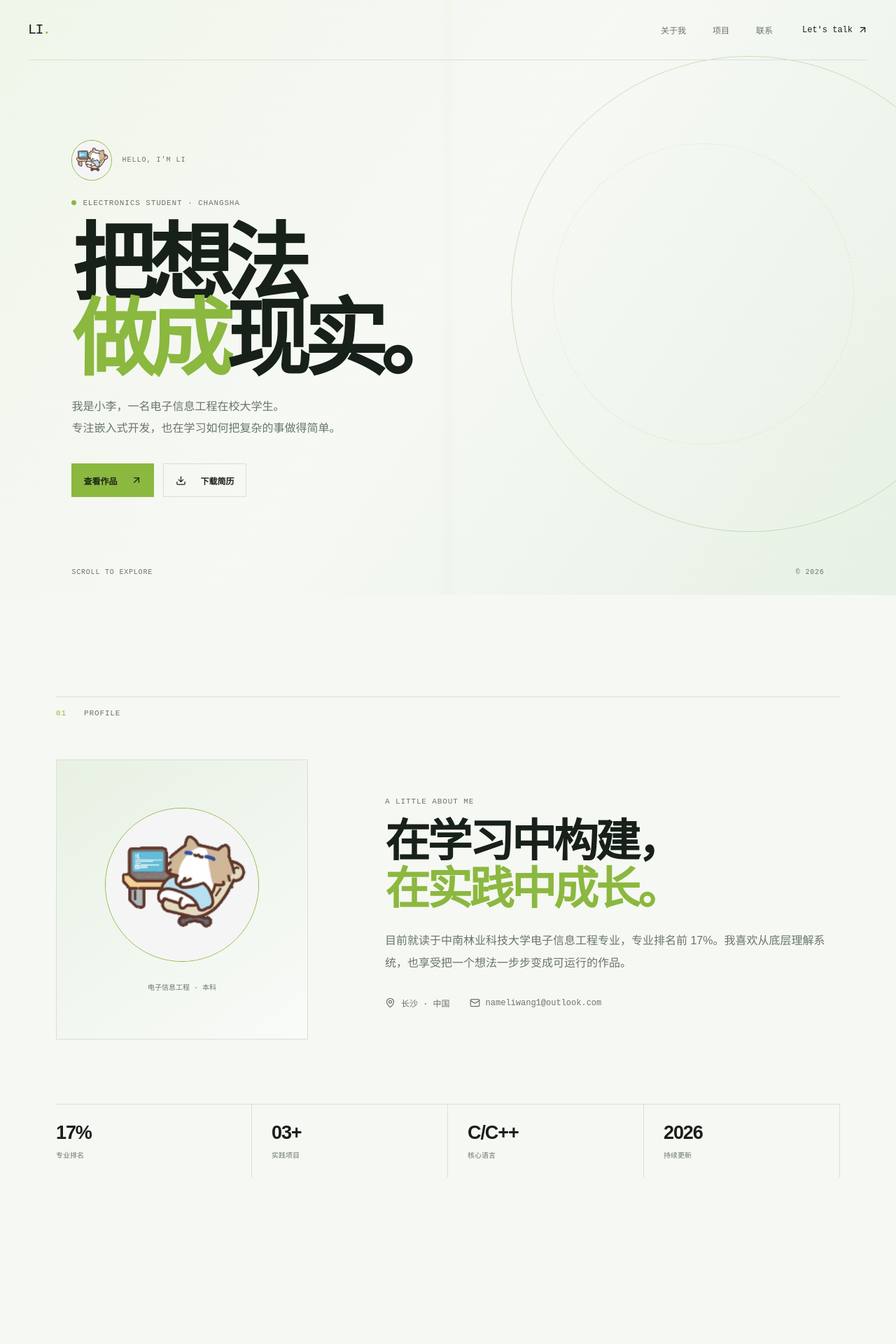
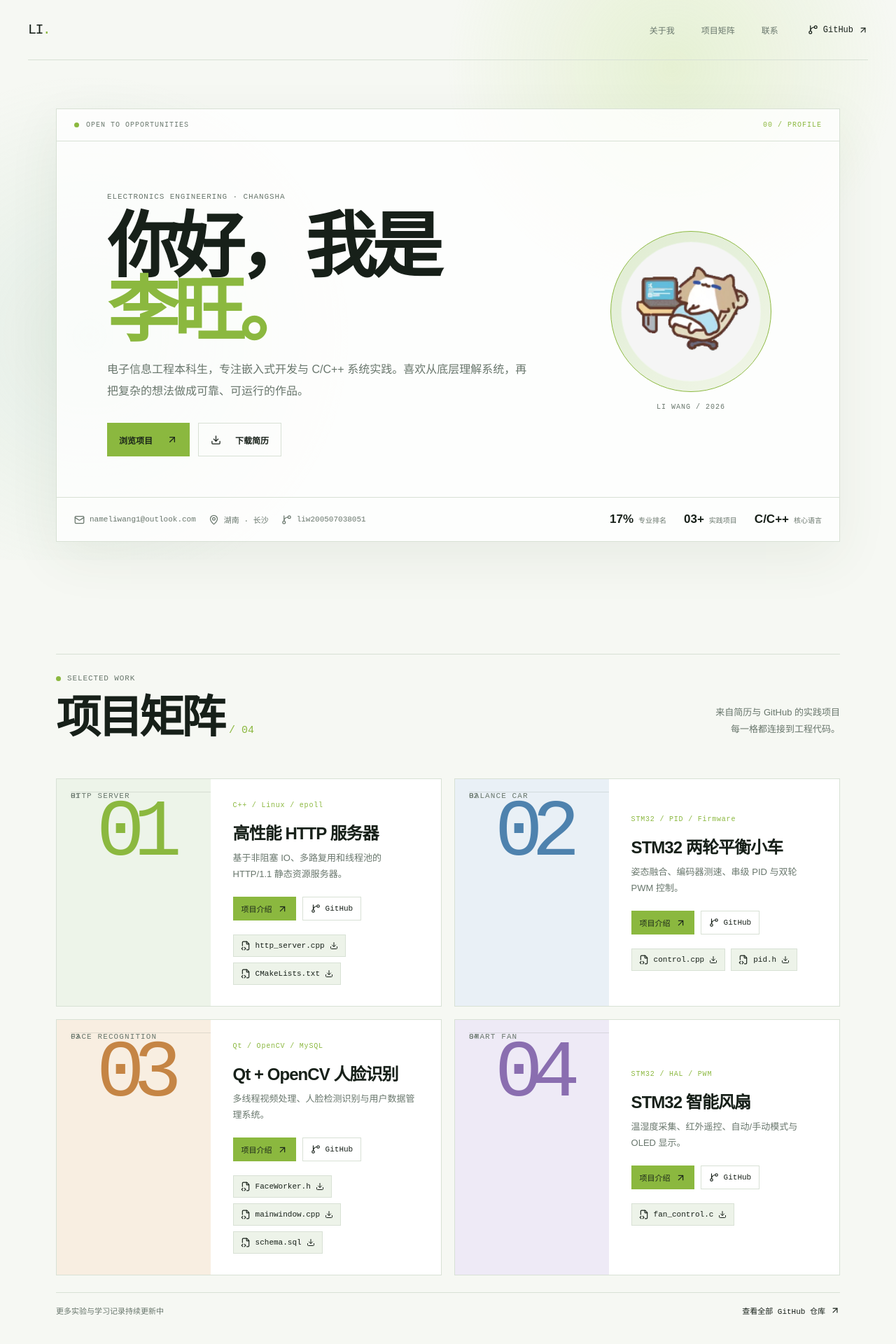
Before and after one commit to liw200507038051/my-personal-site, a React (Vite) app: page / in a window 1280 px wide. Shown: the top 1920 px of the page at 70% size. Built offline with nearby package versions, Linux system fonts and the light colour scheme.

Commit message:
feat: redesign profile and project matrix layout

```diff
--- a/src/main.jsx
+++ b/src/main.jsx
@@ -1,14 +1,16 @@
 import React from 'react';
 import { createRoot } from 'react-dom/client';
-import { ArrowUpRight, Download, Mail, MapPin, Menu, X, FileCode2, BookOpen } from 'lucide-react';
+import { ArrowUpRight, Download, Mail, MapPin, Menu, X, GitBranch, ExternalLink, FileCode2 } from 'lucide-react';
+const Github = GitBranch;
 import avatar from '../头像.png';
 import '../styles.css';
 
+const githubProfile = 'https://github.com/liw200507038051';
 const projects = [
-  { number: '01', title: '高性能 HTTP 服务器', type: 'C++ / Linux / epoll', text: '非阻塞 IO、多路复用、线程池与 HTTP/1.1 静态资源服务。', detail: '采用 Reactor 思路：主线程使用 epoll 监听连接，非阻塞 socket 读取请求，线程池处理解析和静态文件响应，并对路径穿越、半包和错误状态码做防护。', files: [['http_server.cpp', './project-code/http_server/http_server.cpp'], ['CMakeLists.txt', './project-code/http_server/CMakeLists.txt']], github: 'https://github.com/liw200507038051?tab=repositories' },
-  { number: '02', title: 'STM32 两轮平衡小车', type: 'STM32 / PID / Firmware', text: '姿态融合、编码器测速、串级 PID 与双轮 PWM 控制。', detail: '以固定周期执行姿态更新、编码器测速和串级 PID：姿态环负责快速平衡，速度环负责前后运动，转向量通过左右轮差速叠加输出。', files: [['control.cpp', './project-code/balance_car/control.cpp']], github: 'https://github.com/liw200507038051?tab=repositories' },
-  { number: '03', title: 'Qt + OpenCV 人脸识别', type: 'Qt / OpenCV / MySQL', text: '多线程视频处理、人脸检测识别与用户数据管理。', detail: 'UI 线程负责交互和显示，摄像头采集与 OpenCV 检测放在 worker 线程，通过 Qt 信号槽传回结果；MySQL 保存用户信息和特征文件索引。', files: [['FaceWorker.h', './project-code/face_qt/FaceWorker.h'], ['mainwindow.cpp', './project-code/face_qt/mainwindow.cpp'], ['schema.sql', './project-code/face_qt/schema.sql']], github: 'https://github.com/liw200507038051?tab=repositories' },
-  { number: '04', title: 'STM32 智能风扇', type: 'STM32 / HAL / PWM', text: '温湿度采集、红外遥控、自动/手动模式与 OLED 显示。', detail: '通过 DHT11、人体红外和红外遥控输入实现自动/手动状态机，使用 PWM 控制电机档位，OLED 显示温度、风速和工作模式。', files: [['fan_control.c', './project-code/smart_fan/fan_control.c']], github: 'https://github.com/liw200507038051?tab=repositories' },
+  { number: '01', title: '高性能 HTTP 服务器', english: 'HTTP SERVER', type: 'C++ / Linux / epoll', text: '基于非阻塞 IO、多路复用和线程池的 HTTP/1.1 静态资源服务器。', detail: '采用 Reactor 思路：主线程使用 epoll 监听连接，非阻塞 socket 读取请求，线程池处理解析和静态文件响应，并对路径穿越、半包和错误状态码做防护。', github: `${githubProfile}/HTTP-Server`, files: [['http_server.cpp', './project-code/http_server/http_server.cpp'], ['CMakeLists.txt', './project-code/http_server/CMakeLists.txt']], accent: 'lime' },
+  { number: '02', title: 'STM32 两轮平衡小车', english: 'BALANCE CAR', type: 'STM32 / PID / Firmware', text: '姿态融合、编码器测速、串级 PID 与双轮 PWM 控制。', detail: '以固定周期执行姿态更新、编码器测速和串级 PID：姿态环负责快速平衡，速度环负责前后运动，转向量通过左右轮差速叠加输出。', github: `${githubProfile}/Bluetooth-Remote-Controlled-Car-System`, files: [['control.cpp', './project-code/balance_car/control.cpp'], ['pid.h', './project-code/balance_car/pid.h']], accent: 'blue' },
+  { number: '03', title: 'Qt + OpenCV 人脸识别', english: 'FACE RECOGNITION', type: 'Qt / OpenCV / MySQL', text: '多线程视频处理、人脸检测识别与用户数据管理系统。', detail: 'UI 线程负责交互和显示，摄像头采集与 OpenCV 检测放在 worker 线程，通过 Qt 信号槽传回结果；MySQL 保存用户信息和特征文件索引。', github: `${githubProfile}/Qt-based-Face-Recognition`, files: [['FaceWorker.h', './project-code/face_qt/FaceWorker.h'], ['mainwindow.cpp', './project-code/face_qt/mainwindow.cpp'], ['schema.sql', './project-code/face_qt/schema.sql']], accent: 'orange' },
+  { number: '04', title: 'STM32 智能风扇', english: 'SMART FAN', type: 'STM32 / HAL / PWM', text: '温湿度采集、红外遥控、自动/手动模式与 OLED 显示。', detail: '通过 DHT11、人体红外和红外遥控输入实现自动/手动状态机，使用 PWM 控制电机档位，OLED 显示温度、风速和工作模式。', github: `${githubProfile}/Intelligent-Fan-System`, files: [['fan_control.c', './project-code/smart_fan/fan_control.c']], accent: 'purple' },
 ];
 
 function App() {
@@ -17,13 +19,14 @@ function App() {
   const closeMenu = () => setMenuOpen(false);
   return <div className="app">
     <div className="ambient" aria-hidden="true" />
-    <header className="nav"><a className="logo" href="#top">LI<span>.</span></a><nav className={menuOpen ? 'open' : ''}><a href="#about" onClick={closeMenu}>关于我</a><a href="#projects" onClick={closeMenu}>项目</a><a href="#contact" onClick={closeMenu}>联系</a></nav><a className="nav-cta" href="#contact">Let's talk <ArrowUpRight size={15} /></a><button className="menu-toggle" onClick={() => setMenuOpen(!menuOpen)} aria-label="打开导航">{menuOpen ? <X /> : <Menu />}</button></header>
+    <header className="nav"><a className="logo" href="#top">LI<span>.</span></a><nav className={menuOpen ? 'open' : ''}><a href="#about" onClick={closeMenu}>关于我</a><a href="#projects" onClick={closeMenu}>项目矩阵</a><a href="#contact" onClick={closeMenu}>联系</a></nav><a className="nav-cta" href={githubProfile} target="_blank" rel="noreferrer"><Github size={15} /> GitHub <ArrowUpRight size={14} /></a><button className="menu-toggle" onClick={() => setMenuOpen(!menuOpen)} aria-label="打开导航">{menuOpen ? <X /> : <Menu />}</button></header>
     <main id="top">
-      <section className="hero"><div className="hero-bg"><div className="scanlines" /><div className="hero-orbit orbit-a" /><div className="hero-orbit orbit-b" /></div><div className="hero-content"><div className="hero-avatar"><img src={avatar} alt="小李的头像" /><span>HELLO, I'M LI</span></div><p className="kicker"><i /> ELECTRONICS STUDENT · CHANGSHA</p><h1>把想法<br /><em>做成</em>现实。</h1><p className="hero-copy">我是小李，一名电子信息工程在校大学生。<br />专注嵌入式开发，也在学习如何把复杂的事做得简单。</p><div className="hero-actions"><a className="solid-btn" href="#projects">查看作品 <ArrowUpRight size={16} /></a><a className="outline-btn" href="./简历.pdf" download="小李-简历.pdf"><Download size={15} /> 下载简历</a></div></div><div className="hero-foot"><span>SCROLL TO EXPLORE</span><span>© 2026</span></div></section>
-      <section className="about section" id="about"><div className="section-meta"><span>01</span><span>PROFILE</span></div><div className="about-layout"><div className="portrait"><img src={avatar} alt="小李的头像" /><span>电子信息工程 · 本科</span></div><div className="about-text"><p className="eyebrow">A LITTLE ABOUT ME</p><h2>在学习中构建，<br /><strong>在实践中成长。</strong></h2><p className="body-copy">目前就读于中南林业科技大学电子信息工程专业，专业排名前 17%。我喜欢从底层理解系统，也享受把一个想法一步步变成可运行的作品。</p><div className="contact-row"><span><MapPin size={15} /> 长沙 · 中国</span><a href="mailto:nameliwang1@outlook.com"><Mail size={15} /> nameliwang1@outlook.com</a></div></div></div><div className="stats"><div><strong>17%</strong><span>专业排名</span></div><div><strong>03+</strong><span>实践项目</span></div><div><strong>C/C++</strong><span>核心语言</span></div><div><strong>2026</strong><span>持续更新</span></div></div></section>
-      <section className="projects section" id="projects"><div className="section-meta"><span>02</span><span>SELECTED WORK</span></div><div className="section-title"><h2>精选项目</h2><p>点击“查看项目介绍”了解方案，或前往 GitHub 查看工程代码。</p></div><div className="project-list">{projects.map((project) => <article className="project-card" key={project.number}><div className="project-visual"><span>{project.number}</span><div className="visual-center">{project.number}</div></div><div className="project-info"><span className="project-type">{project.type}</span><h3>{project.title}</h3><p>{project.text}</p><div className="project-actions"><button className="detail-btn" onClick={() => setSelectedProject(project)}>查看项目介绍 <ArrowUpRight size={15} /></button><a className="github-btn" href={project.github} target="_blank" rel="noreferrer">GitHub 工程 <ArrowUpRight size={13} /></a></div><div className="project-files">{project.files.map(([name, href]) => <a href={href} download key={href}><FileCode2 size={14} /> 下载 {name} <Download size={13} /></a>)}</div></div></article>)}</div><div className="project-notes"><a href="https://github.com/liw200507038051?tab=repositories" target="_blank" rel="noreferrer">GitHub 工程代码 <ArrowUpRight size={14} /></a><a href="./project-code/面试回答稿.md" download><BookOpen size={16} /> 下载面试回答稿 <Download size={14} /></a><a href="./project-code/README.md" download><BookOpen size={16} /> 下载项目说明 <Download size={14} /></a></div></section>
-      <section className="contact section" id="contact"><div className="contact-inner"><p className="kicker"><i /> 03 / GET IN TOUCH</p><h2>一起做点<br /><em>有意思的事。</em></h2><div className="contact-bottom"><a className="solid-btn" href="mailto:nameliwang1@outlook.com">发一封邮件 <ArrowUpRight size={16} /></a><div><a href="mailto:nameliwang1@outlook.com">nameliwang1@outlook.com</a><a href="tel:17670610270">176 7061 0270</a><span>长沙 · 中国</span></div></div></div></section>
-    </main>{selectedProject && <div className="modal-backdrop" role="presentation" onClick={() => setSelectedProject(null)}><section className="project-modal" role="dialog" aria-modal="true" aria-labelledby="project-dialog-title" onClick={(event) => event.stopPropagation()}><button className="modal-close" onClick={() => setSelectedProject(null)} aria-label="关闭项目介绍"><X size={20} /></button><span className="project-type">{selectedProject.number} / {selectedProject.type}</span><h2 id="project-dialog-title">{selectedProject.title}</h2><p>{selectedProject.detail}</p><div className="modal-links"><a className="solid-btn" href={selectedProject.github} target="_blank" rel="noreferrer">GitHub 工程代码 <ArrowUpRight size={15} /></a><a className="outline-btn" href={selectedProject.files[0][1]} download><Download size={15} /> 下载核心代码</a></div></section></div>}<footer><span>© 2026 LI WANG</span><span>MADE WITH CURIOSITY</span><a href="#top">BACK TO TOP ↑</a></footer>
+      <section className="intro-wrap section" id="about"><div className="intro-card"><div className="intro-topline"><span className="status-dot" /> OPEN TO OPPORTUNITIES <span className="intro-index">00 / PROFILE</span></div><div className="intro-main"><div className="intro-copy"><p className="eyebrow">ELECTRONICS ENGINEERING · CHANGSHA</p><h1>你好，我是<br /><em>李旺。</em></h1><p className="intro-lede">电子信息工程本科生，专注嵌入式开发与 C/C++ 系统实践。喜欢从底层理解系统，再把复杂的想法做成可靠、可运行的作品。</p><div className="intro-actions"><a className="solid-btn" href="#projects">浏览项目 <ArrowUpRight size={16} /></a><a className="outline-btn" href="./简历.pdf" download="李旺-简历.pdf"><Download size={15} /> 下载简历</a></div></div><div className="intro-portrait"><div className="portrait-ring"><img src={avatar} alt="李旺的头像" /></div><span>LI WANG / 2026</span></div></div><div className="intro-bottom"><div className="contact-chips"><a href="mailto:nameliwang1@outlook.com"><Mail size={15} /> nameliwang1@outlook.com</a><span><MapPin size={15} /> 湖南 · 长沙</span><a href={githubProfile} target="_blank" rel="noreferrer"><Github size={15} /> liw200507038051</a></div><div className="quick-stats"><span><strong>17%</strong>专业排名</span><span><strong>03+</strong>实践项目</span><span><strong>C/C++</strong>核心语言</span></div></div></div></section>
+      <section className="projects section" id="projects"><div className="section-heading"><div><p className="eyebrow"><i /> SELECTED WORK</p><h2>项目矩阵<span> / 04</span></h2></div><p className="section-description">来自简历与 GitHub 的实践项目<br />每一格都连接到工程代码。</p></div><div className="project-list">{projects.map((project) => <article className={`project-card ${project.accent}`} key={project.number}><div className="project-visual"><span className="project-number">{project.number}</span><span className="project-english">{project.english}</span><div className="visual-mark">{project.number}</div><span className="visual-line" /></div><div className="project-info"><span className="project-type">{project.type}</span><h3>{project.title}</h3><p>{project.text}</p><div className="project-actions"><button className="detail-btn" onClick={() => setSelectedProject(project)}>项目介绍 <ArrowUpRight size={15} /></button><a className="github-btn" href={project.github} target="_blank" rel="noreferrer"><Github size={14} /> GitHub</a></div><div className="project-files">{project.files.map(([name, href]) => <a href={href} download key={href}><FileCode2 size={14} /> {name} <Download size={12} /></a>)}</div></div></article>)}</div><div className="projects-footer"><span>更多实验与学习记录持续更新中</span><a href={githubProfile} target="_blank" rel="noreferrer">查看全部 GitHub 仓库 <ArrowUpRight size={14} /></a></div></section>
+      <section className="contact section" id="contact"><div className="contact-inner"><p className="eyebrow"><i /> 03 / GET IN TOUCH</p><h2>一起做点<br /><em>有意思的事。</em></h2><div className="contact-bottom"><a className="solid-btn" href="mailto:nameliwang1@outlook.com">发一封邮件 <ArrowUpRight size={16} /></a><div><a href="mailto:nameliwang1@outlook.com">nameliwang1@outlook.com</a><a href="tel:17670610270">176 7061 0270</a><span>长沙 · 中国</span></div></div></div></section>
+    </main>
+    {selectedProject && <div className="modal-backdrop" role="presentation" onClick={() => setSelectedProject(null)}><section className="project-modal" role="dialog" aria-modal="true" aria-labelledby="project-dialog-title" onClick={(event) => event.stopPropagation()}><button className="modal-close" onClick={() => setSelectedProject(null)} aria-label="关闭项目介绍"><X size={20} /></button><span className="project-type">{selectedProject.number} / {selectedProject.type}</span><h2 id="project-dialog-title">{selectedProject.title}</h2><p>{selectedProject.detail}</p><div className="modal-links"><a className="solid-btn" href={selectedProject.github} target="_blank" rel="noreferrer">GitHub 工程代码 <ExternalLink size={15} /></a><a className="outline-btn" href={selectedProject.files[0][1]} download><Download size={15} /> 下载核心代码</a></div></section></div>}
+    <footer><span>© 2026 LI WANG</span><span>EMBEDDED · SYSTEMS · CURIOSITY</span><a href="#top">返回顶部 ↑</a></footer>
   </div>;
 }
 createRoot(document.getElementById('root')).render(<App />);
--- a/styles.css
+++ b/styles.css
@@ -18,3 +18,49 @@
 .portrait { background:linear-gradient(145deg,#e8f1e4,#f9fbf8); }
 .project-visual { background-color:#edf4e9; }
 .face-visual { background:radial-gradient(circle,#b7d59e 0 2%,transparent 2.5%),radial-gradient(circle at 60% 40%,#d7e9cf,transparent 38%),#edf4e9; }
+
+/* Profile-first layout */
+.intro-wrap { padding-top:155px; padding-bottom:82px; }
+.intro-card { background:rgba(255,255,255,.78); border:1px solid var(--line); box-shadow:0 24px 70px rgba(50,78,45,.07); }
+.intro-topline { display:flex; align-items:center; gap:10px; padding:17px 25px; border-bottom:1px solid var(--line); color:var(--muted); font:500 10px var(--mono); letter-spacing:.1em; }
+.intro-index { margin-left:auto; color:var(--accent); }
+.intro-main { display:grid; grid-template-columns:1fr 280px; gap:40px; align-items:center; padding:62px 72px 58px; }
+.intro-copy { max-width:720px; }
+.intro-copy h1 { margin:20px 0 22px; font-size:clamp(56px,8vw,112px); line-height:.9; letter-spacing:-.08em; }
+.intro-copy h1 em { color:var(--accent); font-style:normal; }
+.intro-lede { max-width:600px; color:var(--muted); font-size:16px; line-height:1.9; }
+.intro-actions { display:flex; gap:12px; margin-top:30px; }
+.intro-portrait { display:flex; flex-direction:column; align-items:center; gap:16px; color:var(--muted); font:500 10px var(--mono); letter-spacing:.1em; }
+.portrait-ring { width:230px; height:230px; display:grid; place-items:center; border:1px solid var(--accent); border-radius:50%; background:linear-gradient(145deg,#e5f0dd,#f8faf5); box-shadow:inset 0 0 0 14px rgba(139,184,63,.07); }
+.portrait-ring img { width:198px; height:198px; object-fit:cover; border-radius:50%; }
+.intro-bottom { display:flex; justify-content:space-between; gap:30px; padding:21px 25px; border-top:1px solid var(--line); }
+.contact-chips, .quick-stats { display:flex; align-items:center; flex-wrap:wrap; gap:18px; }
+.contact-chips a, .contact-chips span { display:flex; align-items:center; gap:7px; color:var(--muted); font:500 11px var(--mono); text-decoration:none; }
+.contact-chips a:hover { color:var(--accent); }
+.quick-stats { gap:25px; }
+.quick-stats span { display:flex; align-items:baseline; gap:7px; color:var(--muted); font:500 10px var(--mono); }
+.quick-stats strong { color:var(--text); font:700 17px var(--sans); }
+.section-heading { display:flex; justify-content:space-between; align-items:end; padding-top:17px; border-top:1px solid var(--line); }
+.section-heading h2 { margin:18px 0 0; font-size:clamp(42px,5vw,76px); line-height:1; letter-spacing:-.07em; }
+.section-heading h2 span { color:var(--accent); font:500 15px var(--mono); letter-spacing:0; }
+.section-heading .eyebrow { display:flex; align-items:center; gap:9px; }
+.section-heading .eyebrow i, .contact .eyebrow i { width:7px; height:7px; display:inline-block; border-radius:50%; background:var(--accent); }
+.section-description { margin:0 0 4px; color:var(--muted); font-size:13px; line-height:1.8; text-align:right; }
+.projects { padding-top:78px; }
+.project-list { margin-top:55px; }
+.project-card { display:grid; grid-template-columns:40% 60%; overflow:hidden; }
+.project-visual { min-height:275px; height:100%; display:flex; flex-direction:column; justify-content:space-between; align-items:flex-start; padding:20px; }
+.project-number { color:var(--muted); font:500 11px var(--mono); }
+.project-english { color:rgba(23,32,25,.5); font:500 10px var(--mono); letter-spacing:.1em; }
+.visual-mark { align-self:center; color:var(--accent); font:500 clamp(80px,9vw,132px) var(--mono); letter-spacing:-.14em; line-height:1; }
+.visual-line { width:100%; height:1px; background:currentColor; opacity:.18; }
+.project-card.blue .project-visual { background:#e9f0f6; color:#4e82ae; }.project-card.blue .visual-mark { color:#4e82ae; }
+.project-card.orange .project-visual { background:#f8eee1; color:#c58545; }.project-card.orange .visual-mark { color:#c58545; }
+.project-card.purple .project-visual { background:#eeeaf6; color:#8a6eb0; }.project-card.purple .visual-mark { color:#8a6eb0; }
+.project-info { display:flex; flex-direction:column; justify-content:center; padding:32px 32px 30px; }
+.project-info h3 { font-size:24px; letter-spacing:-.04em; }
+.project-info p { min-height:48px; }
+.projects-footer { display:flex; justify-content:space-between; align-items:center; gap:20px; margin-top:24px; padding-top:17px; border-top:1px solid var(--line); color:var(--muted); font:500 11px var(--mono); }
+.projects-footer a { display:inline-flex; align-items:center; gap:7px; color:var(--text); text-decoration:none; }.projects-footer a:hover { color:var(--accent); }
+@media (max-width:900px) { .intro-wrap { padding-top:115px; }.intro-main { grid-template-columns:1fr; padding:42px 28px; }.intro-portrait { order:-1; align-items:flex-start; }.portrait-ring { width:150px; height:150px; }.portrait-ring img { width:130px; height:130px; }.intro-bottom { display:block; }.quick-stats { margin-top:20px; }.section-heading { display:block; }.section-description { margin-top:18px; text-align:left; }.project-card { grid-template-columns:1fr; }.project-visual { min-height:210px; }.projects-footer { display:block; }.projects-footer a { margin-top:14px; } }
+@media (max-width:520px) { .intro-copy h1 { font-size:60px; }.intro-lede { font-size:14px; }.intro-actions { flex-direction:column; align-items:stretch; max-width:230px; }.intro-actions a { justify-content:space-between; }.contact-chips { flex-direction:column; align-items:flex-start; gap:12px; }.quick-stats { gap:14px; }.project-info { padding:25px 20px; } }
```
